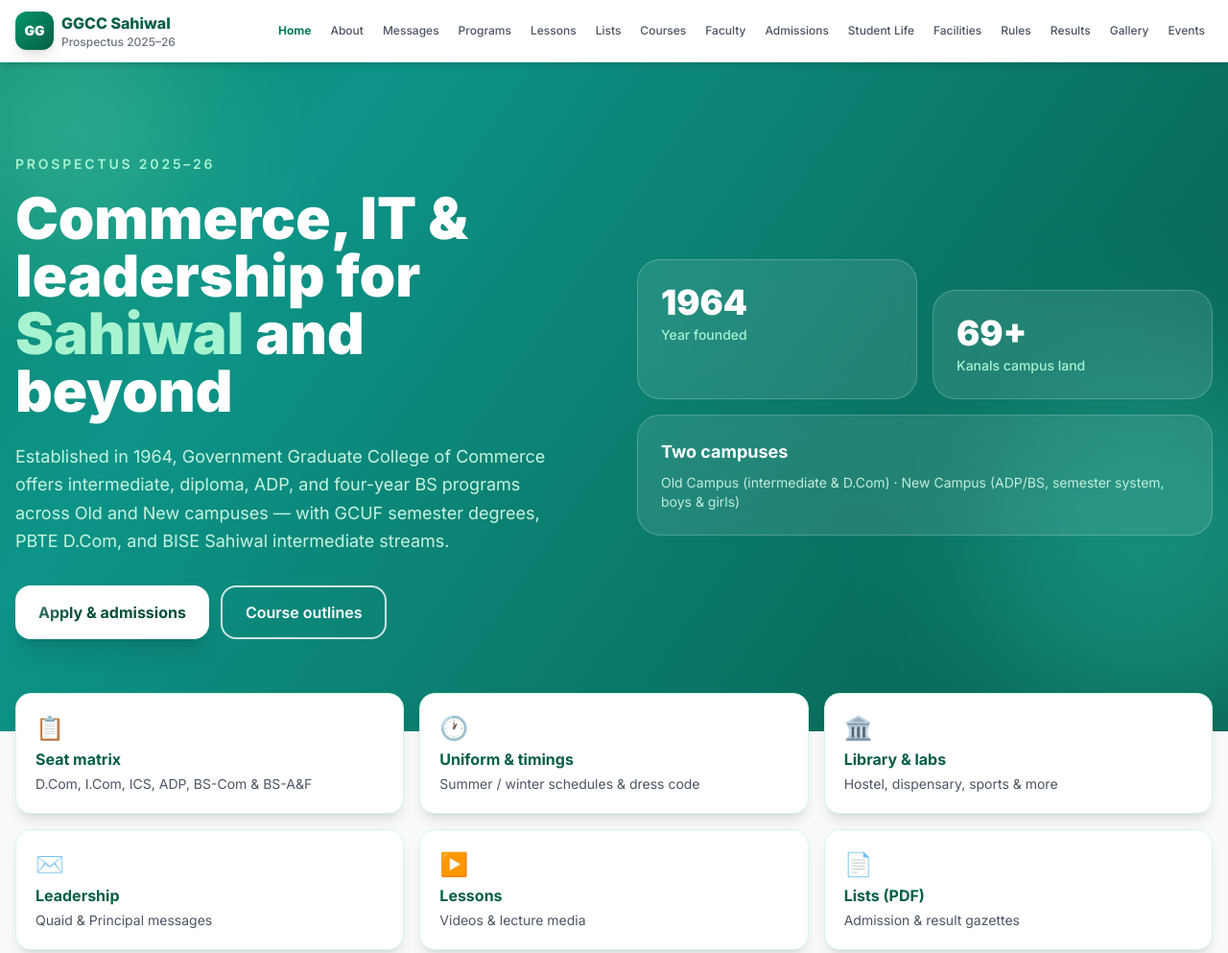
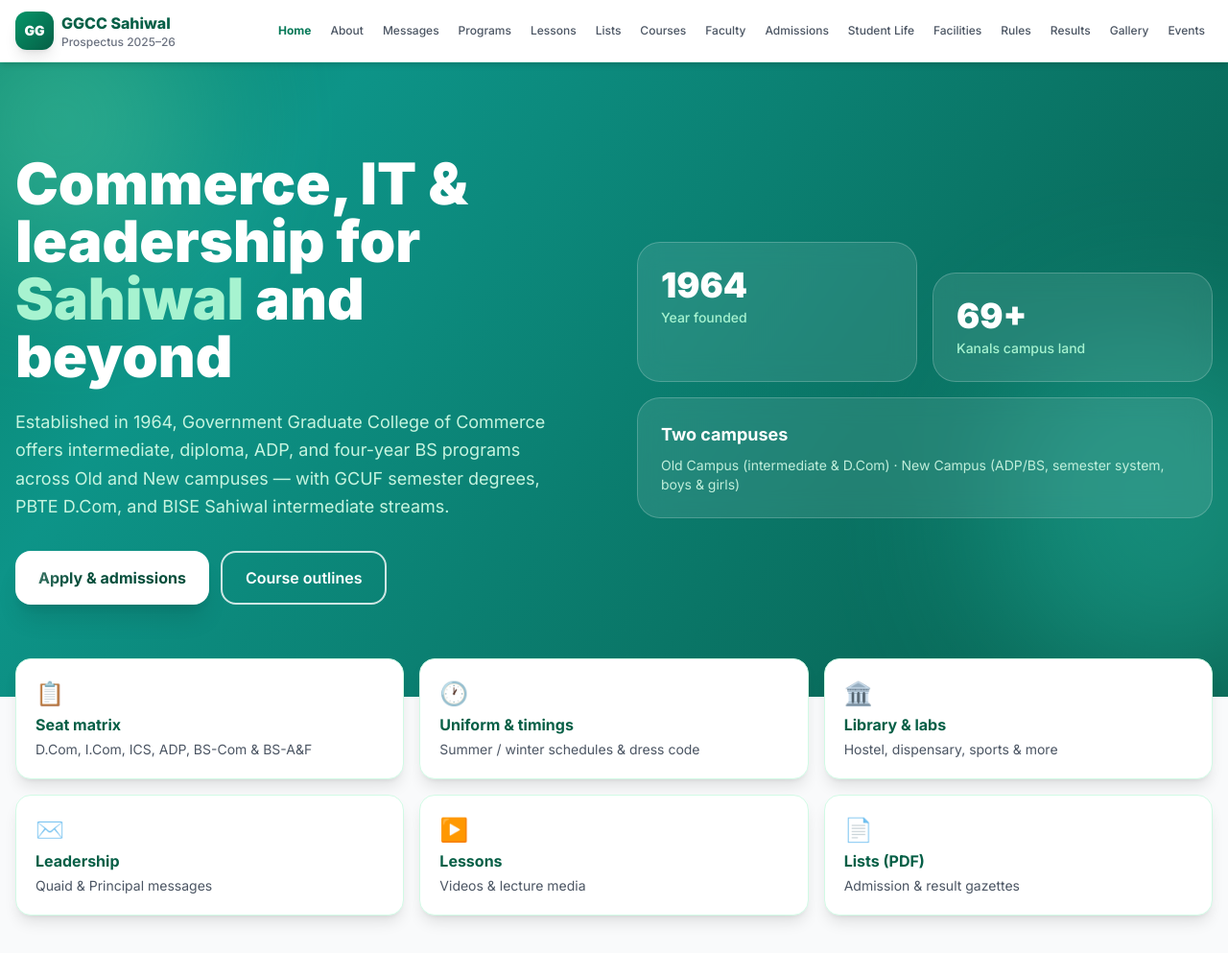
Before and after one commit to ggccswl/ggccswl, a plain HTML site: page public/index.html in a window 1280 px wide. Shown: the top 993 px of the page at 96% size. Drawn offline with nearby package versions, Linux system fonts and the light colour scheme.

Commit message:
Update index.html

```diff
--- a/public/index.html
+++ b/public/index.html
@@ -18,7 +18,6 @@
         <div class="max-w-7xl mx-auto px-4 py-16 sm:py-24 relative z-10">
             <div class="grid lg:grid-cols-2 gap-12 items-center">
                 <div data-animate class="animate-on-scroll">
-                    <p class="text-emerald-200 font-semibold tracking-[0.2em] uppercase text-xs sm:text-sm mb-4">Prospectus 2025–26</p>
                     <h1 class="text-4xl sm:text-5xl lg:text-6xl font-black leading-tight mb-6">
                         Commerce, IT &amp; leadership for <span class="text-emerald-200">Sahiwal</span> and beyond
                     </h1>
```
